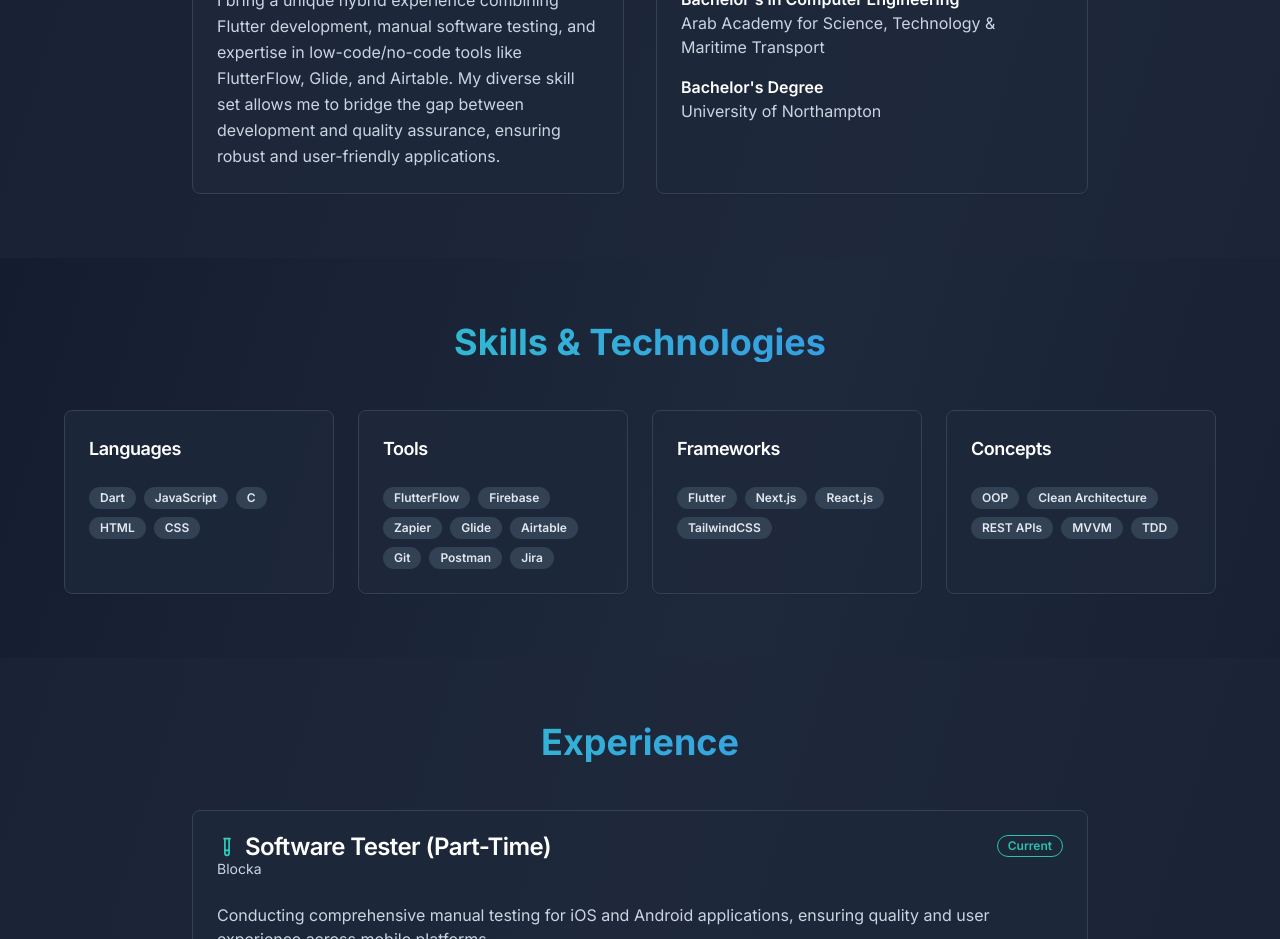
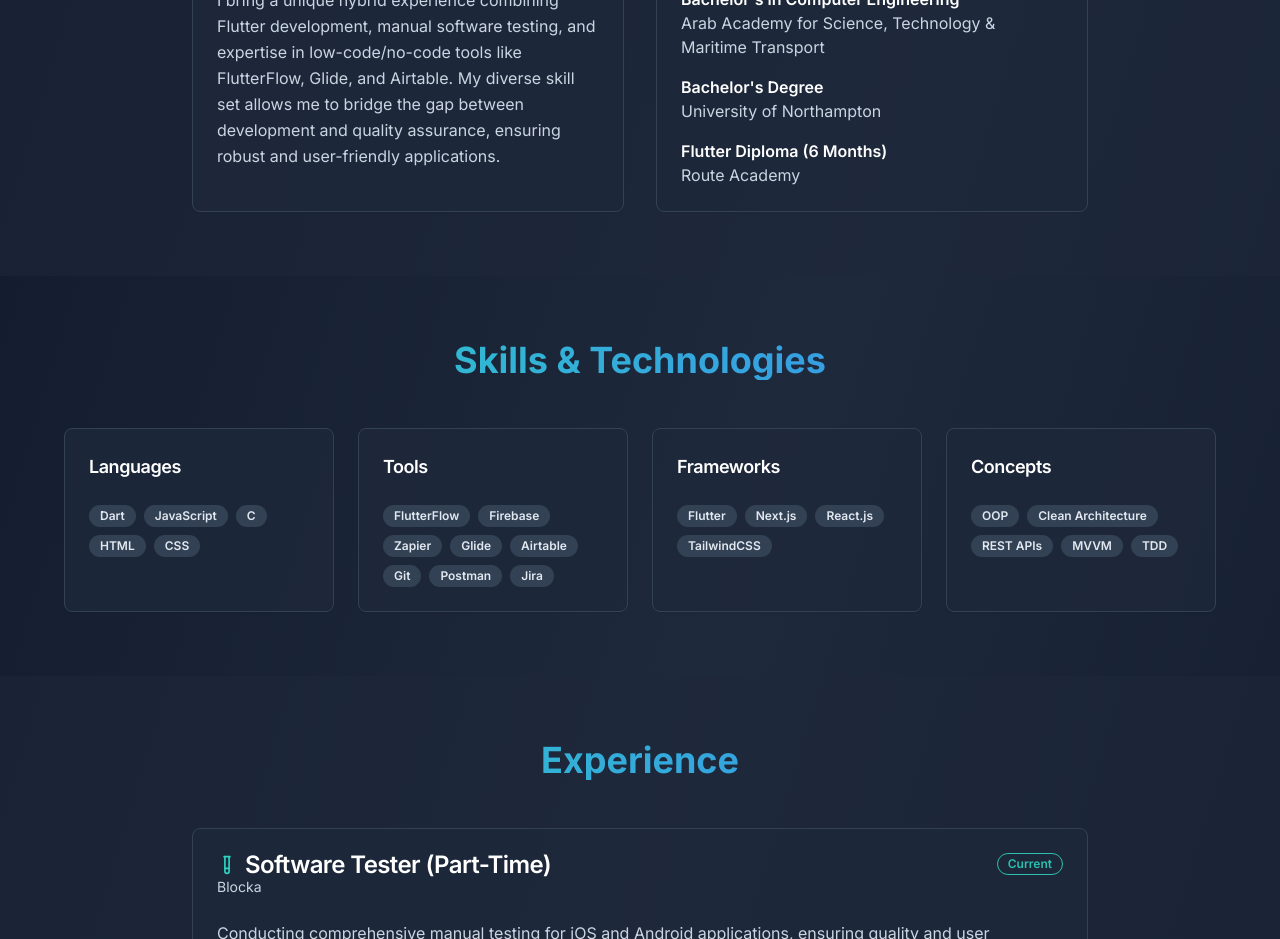
Before and after one commit to MohamedEhab26/Mohamed-Ehab-Portofolio, a Next.js app: page / in a window 1280 px wide. Shown: the part 1220-2159 px from the top of the page. Built offline with nearby package versions, Linux system fonts and the light colour scheme.

Commit message:
Added Diploma

```diff
--- a/app/page.tsx
+++ b/app/page.tsx
@@ -225,6 +225,12 @@ export default function Portfolio() {
                         Bachelor's Degree
                       </h4>
                       <p className="text-slate-300">University of Northampton</p>
+                    </div>
+                    <div className="group">
+                      <h4 className="font-semibold text-white group-hover:text-teal-400 transition-colors">
+                        Flutter Diploma (6 Months)
+                      </h4>
+                      <p className="text-slate-300">Route Academy</p>
                     </div>
                   </div>
                 </CardContent>
```
